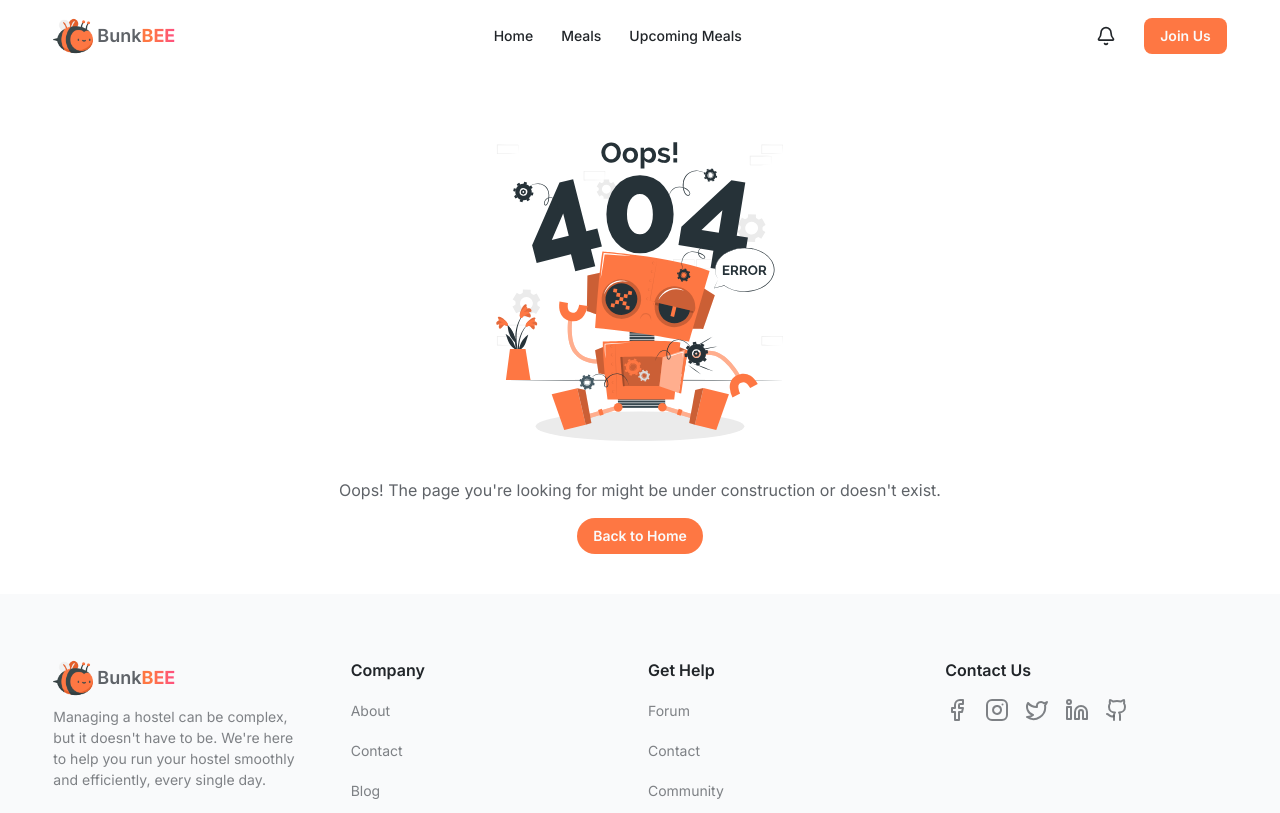
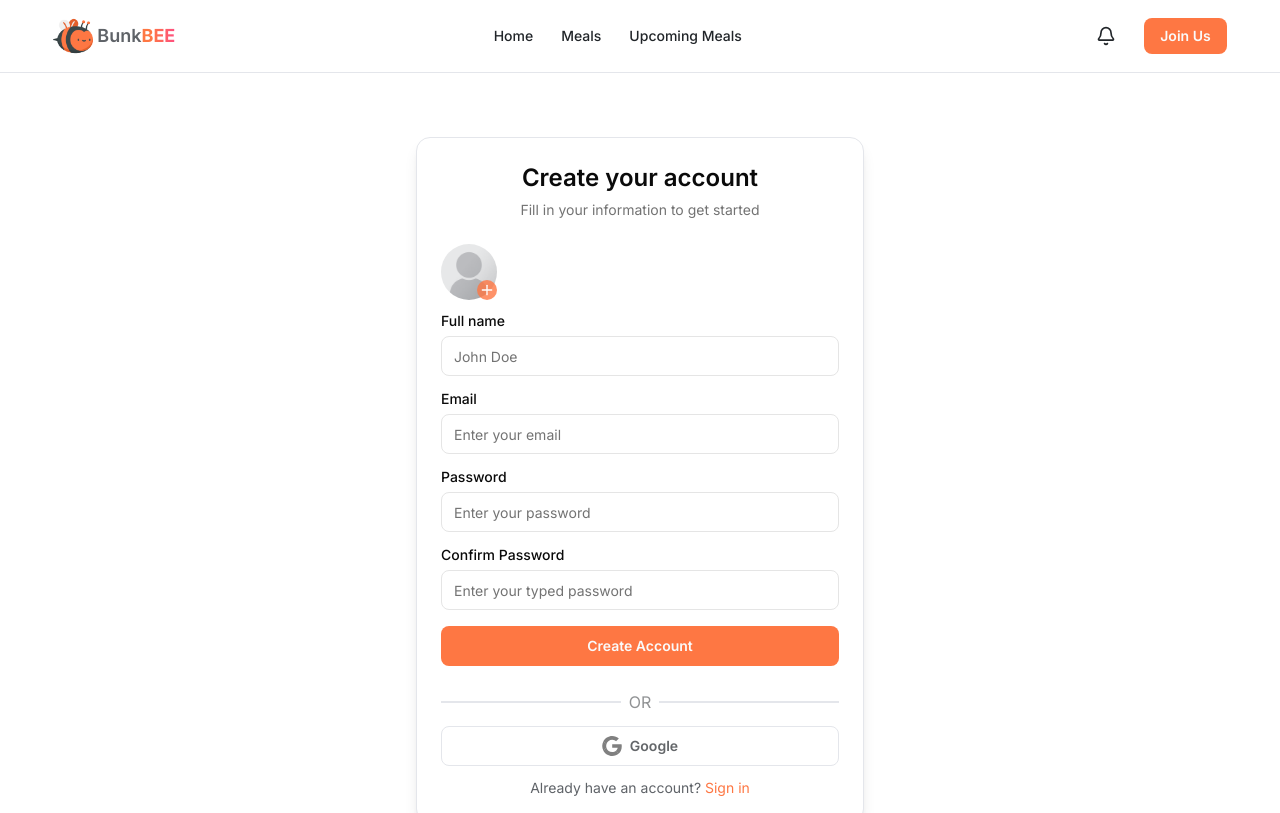
Before and after one commit to Mahedul-Karim/bunkbee-client, a React (Vite) app: page /sign-up in a window 1280 px wide. Shown: the top 813 px of the page. Built offline with nearby package versions, Linux system fonts and the light colour scheme.

Commit message:
signup page added

```diff
--- /dev/null
+++ b/src/components/auth/SignupForm.jsx
@@ -0,0 +1,147 @@
+import React, { useState } from "react";
+import { Label } from "../ui/label";
+import { Button } from "../ui/button";
+import { Plus } from "lucide-react";
+import { Input } from "../ui/input";
+import { zodResolver } from "@hookform/resolvers/zod";
+import { useForm } from "react-hook-form";
+
+import {
+  Form,
+  FormControl,
+  FormField,
+  FormItem,
+  FormLabel,
+  FormMessage,
+} from "@/components/ui/form";
+import { signupSchema } from "@/schema/auth";
+
+const SignupForm = () => {
+  const [avatarPreview, setAvatarPreview] = useState("");
+
+  const form = useForm({
+    resolver: zodResolver(signupSchema),
+    defaultValues: {
+      fullName: "",
+      email: "",
+      password: "",
+      confirmPassword: "",
+    },
+  });
+
+  function onSubmit(values) {
+    console.log(values);
+  }
+
+  return (
+    <>
+      <div className="mb-2">
+        <div className="relative">
+          <Label
+            className="cursor-pointer inline-flex relative"
+            htmlFor="user-avatar"
+          >
+            <img
+              src={
+                avatarPreview
+                  ? URL.createObjectURL(avatarPreview)
+                  : "/placeholder.png"
+              }
+              className="size-14 object-cover object-center rounded-full"
+            />
+            <Button className="absolute right-0 bottom-0 has-[>svg]:px-0 h-auto py-0 size-5 rounded-full bg-primary/80 text-white">
+              <Plus />
+            </Button>
+          </Label>
+          <Input
+            type={"file"}
+            id="user-avatar"
+            className={"absolute hidden"}
+            onChange={(e) => setAvatarPreview(e.target.files[0])}
+          />
+        </div>
+      </div>
+      <Form {...form}>
+        <form onSubmit={form.handleSubmit(onSubmit)} className="space-y-4">
+          <FormField
+            control={form.control}
+            name="fullName"
+            render={({ field }) => (
+              <FormItem>
+                <FormLabel>Full name</FormLabel>
+                <FormControl>
+                  <Input
+                    type="text"
+                    placeholder="John Doe"
+                    className={"h-10"}
+                    {...field}
+                  />
+                </FormControl>
+                <FormMessage />
+              </FormItem>
+            )}
+          />
+          <FormField
+            control={form.control}
+            name="email"
+            render={({ field }) => (
+              <FormItem>
+                <FormLabel>Email</FormLabel>
+                <FormControl>
+                  <Input
+                    type="email"
+                    placeholder="Enter your email"
+                    className={"h-10"}
+                    {...field}
+                  />
+                </FormControl>
+                <FormMessage />
+              </FormItem>
+            )}
+          />
+          <FormField
+            control={form.control}
+            name="password"
+            render={({ field }) => (
+              <FormItem>
+                <FormLabel>Password</FormLabel>
+                <FormControl>
+                  <Input
+                    type="password"
+                    placeholder="Enter your password"
+                    className={"h-10"}
+                    {...field}
+                  />
+                </FormControl>
+                <FormMessage />
+              </FormItem>
+            )}
+          />
+          <FormField
+            control={form.control}
+            name="confirmPassword"
+            render={({ field }) => (
+              <FormItem>
+                <FormLabel>Confirm Password</FormLabel>
+                <FormControl>
+                  <Input
+                    type="password"
+                    placeholder="Enter your typed password"
+                    className={"h-10"}
+                    {...field}
+                  />
+                </FormControl>
+                <FormMessage />
+              </FormItem>
+            )}
+          />
+          <Button type="submit" className="font-semibold h-10 w-full">
+            Create Account
+          </Button>
+        </form>
+      </Form>
+    </>
+  );
+};
+
+export default SignupForm;
--- /dev/null
+++ b/src/pages/auth/Signup.jsx
@@ -0,0 +1,58 @@
+import React from "react";
+import {
+  Card,
+  CardContent,
+  CardDescription,
+  CardFooter,
+  CardHeader,
+  CardTitle,
+} from "@/components/ui/card";
+import { Link } from "react-router";
+import { Button } from "@/components/ui/button";
+import SignupForm from "@/components/auth/SignupForm";
+
+const Signup = () => {
+  return (
+    <section className="py-16 border-t border-border">
+      <div className="l-container flex items-center justify-center">
+        <Card className="max-w-md w-full shadow-lg border-border">
+          <CardHeader>
+            <CardTitle className="text-center text-2xl">
+              Create your account
+            </CardTitle>
+            <CardDescription className="text-center">
+              Fill in your information to get started
+            </CardDescription>
+          </CardHeader>
+          <CardContent>
+            <SignupForm />
+          </CardContent>
+          <CardFooter className="flex-col">
+            <div className="flex items-center gap-2 w-full">
+              <div className="h-[1.5px] border border-solid border-border grow" />
+              <p className="text-dark/50">OR</p>
+              <div className="h-[1.5px] border border-solid border-border grow" />
+            </div>
+            <div className="my-3 w-full">
+              <Button
+                variant="outline"
+                className="bg-transparent font-semibold w-full border-border flex items-center gap-2 dark:bg-transparent hover:bg-transparent dark:hover:bg-transparent text-dark/70 hover:text-dark/70 h-10"
+              >
+                <img src="/google.svg" alt="" className="size-5 invert-50" />
+                Google
+              </Button>
+            </div>
+            <p className="text-sm text-muted">
+              Already have an account?{" "}
+              <Link to="/login" className="text-primary hover:underline">
+                Sign in
+              </Link>
+            </p>
+          </CardFooter>
+        </Card>
+      </div>
+    </section>
+  );
+};
+
+export default Signup;
--- a/src/routes/router.jsx
+++ b/src/routes/router.jsx
@@ -1,6 +1,7 @@
 import NotFound from "@/components/error/NotFound";
 import Root from "@/layout/Root";
 import Login from "@/pages/auth/Login";
+import Signup from "@/pages/auth/Signup";
 import Home from "@/pages/Home";
 import MealDetails from "@/pages/MealDetails";
 import Meals from "@/pages/Meals";
@@ -27,6 +28,10 @@ export const router = createBrowserRouter([
       {
         path:'/login',
         element:<Login />
+      },
+      {
+        path:"/sign-up",
+        element:<Signup />
       }
     ],
   },
--- a/src/schema/auth.js
+++ b/src/schema/auth.js
@@ -1,14 +1,23 @@
 import { z } from "zod";
 
 export const loginSchema = z.object({
-  email: z
-    .string()
-    .min(1,"Email field cannot be empty")
-    .email({
+  email: z.string().min(1, "Email field cannot be empty").email({
+    message: "Invalid email address",
+  }),
+
+  password: z.string().min(8, "Password must be at least 8 characters long"),
+});
+
+export const signupSchema = z
+  .object({
+    fullName: z.string().min(1, "Full Name is required"),
+    email: z.string().min(1, "Email field can not be empty").email({
       message: "Invalid email address",
     }),
-
-  password: z
-    .string()
-    .min(8, "Password must be at least 8 characters long"),
-});
+    password: z.string().min(8, "Password must be at least 8 characters long"),
+    confirmPassword: z.string().min(1, "Confirm Password field is required"),
+  })
+  .refine((data) => data.password === data.confirmPassword, {
+    message: "Password and confirm password does not match",
+    path: ["confirmPassword"],
+  });
```
Also changed, not shown: public/placeholder.png (added).
